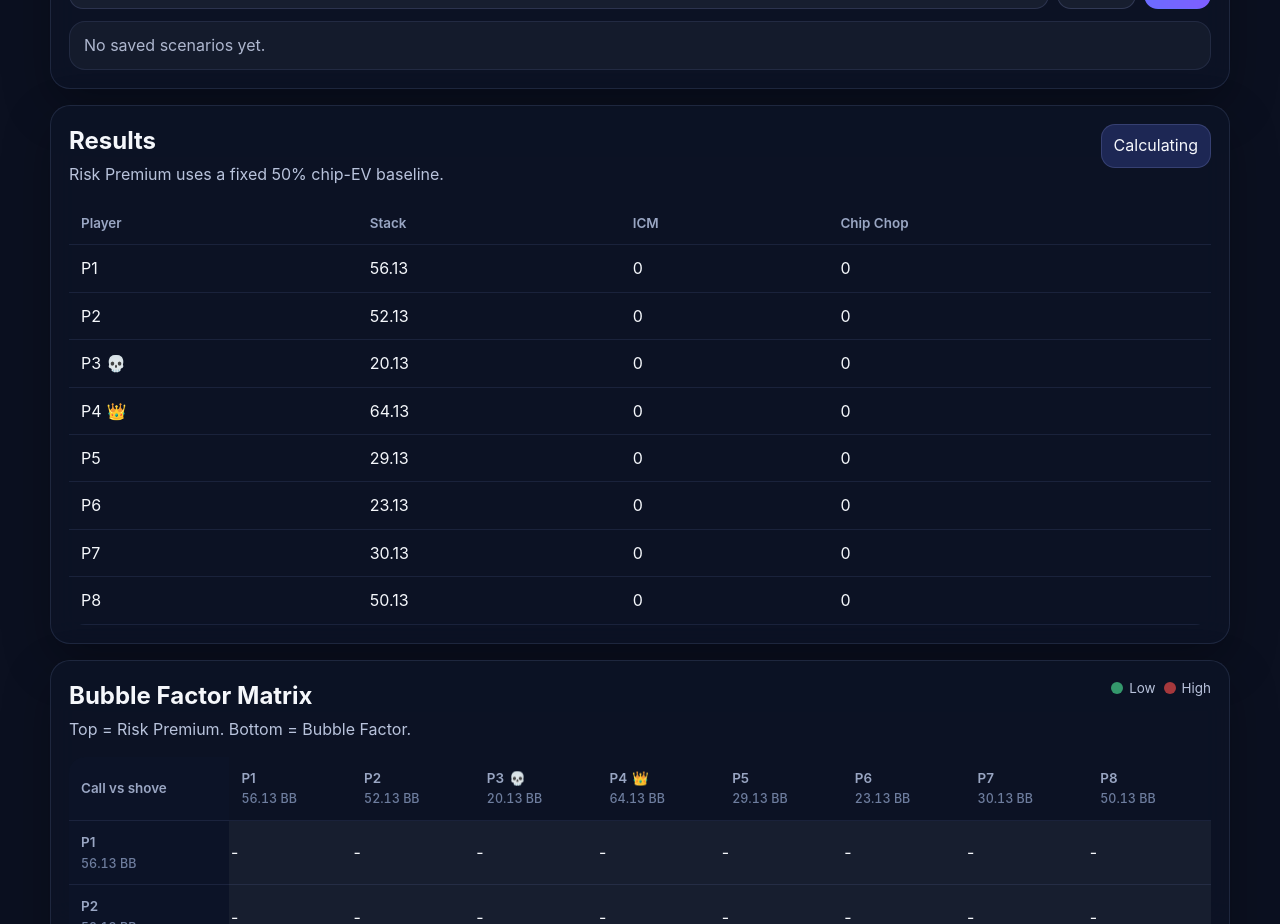
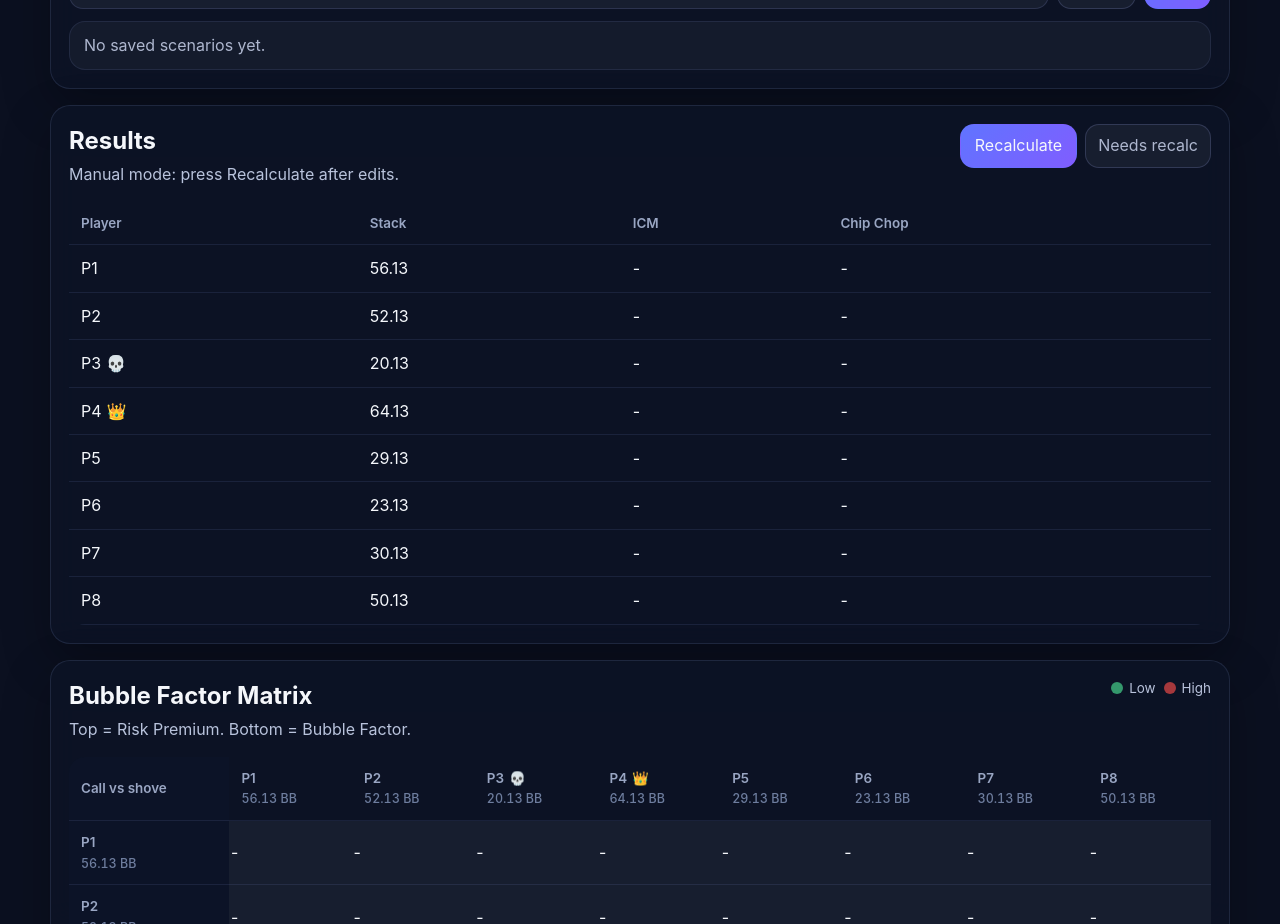
Before and after one commit to piyoSakai/bubble-factor-mtt, a React (Vite) app: page / in a window 1280 px wide. Shown: the part 1900-2824 px from the top of the page. Built offline with nearby package versions, Linux system fonts and the light colour scheme.

Commit message:
feat: switch to manual recalculation flow for heavy scenarios
Made-with: Cursor

```diff
--- a/src/App.tsx
+++ b/src/App.tsx
@@ -141,12 +141,14 @@ function App() {
   const [input, setInput] = useState<CalculationInput>(() => readInitialState());
   const [result, setResult] = useState<CalculationResult | null>(null);
   const [completedRequestKey, setCompletedRequestKey] = useState('');
+  const [inFlightRequestKey, setInFlightRequestKey] = useState<string | null>(null);
   const [savedScenarios, setSavedScenarios] = useState<SavedScenario[]>(() => readSavedScenarios());
   const [saveName, setSaveName] = useState('Final table sample');
   const [activeCell, setActiveCell] = useState<ActiveCell | null>(null);
   const workerRef = useRef<Worker | null>(null);
   const requestKey = useMemo(() => JSON.stringify(input), [input]);
-  const isCalculating = completedRequestKey !== requestKey;
+  const isCalculating = inFlightRequestKey !== null;
+  const needsRecalculation = completedRequestKey !== requestKey;
 
   useEffect(() => {
     const worker = new Worker(new URL('./workers/calculatorWorker.ts', import.meta.url), {
@@ -160,6 +162,7 @@ function App() {
 
       setResult(event.data.payload);
       setCompletedRequestKey(event.data.requestKey);
+      setInFlightRequestKey(null);
     };
 
     workerRef.current = worker;
@@ -171,20 +174,7 @@ function App() {
 
   useEffect(() => {
     window.localStorage.setItem(STORAGE_KEY, JSON.stringify(input));
-    if (!workerRef.current) {
-      return;
-    }
-
-    const timeout = window.setTimeout(() => {
-      workerRef.current?.postMessage({
-        type: 'calculate',
-        requestKey,
-        payload: input,
-      });
-    }, 180);
-
-    return () => window.clearTimeout(timeout);
-  }, [input, requestKey]);
+  }, [input]);
 
   useEffect(() => {
     window.localStorage.setItem(SAVES_KEY, JSON.stringify(savedScenarios));
@@ -318,6 +308,20 @@ function App() {
     link.download = `${safeName || 'bubble-factor-scenario'}.json`;
     link.click();
     URL.revokeObjectURL(url);
+  };
+
+  const runCalculation = () => {
+    if (!workerRef.current || isCalculating) {
+      return;
+    }
+
+    setInFlightRequestKey(requestKey);
+    setActiveCell(null);
+    workerRef.current.postMessage({
+      type: 'calculate',
+      requestKey,
+      payload: input,
+    });
   };
 
   const activeCellData = useMemo(() => {
@@ -525,11 +529,21 @@ function App() {
           <div className="panel-head">
             <div>
               <h2>Results</h2>
-              <p className="helper-copy">Risk Premium uses a fixed 50% chip-EV baseline.</p>
+              <p className="helper-copy">Manual mode: press Recalculate after edits.</p>
             </div>
-            <span className={isCalculating ? 'status-chip live' : 'status-chip'}>
-              {isCalculating ? 'Calculating' : 'Ready'}
-            </span>
+            <div className="action-row">
+              <button
+                type="button"
+                className="primary-button"
+                onClick={runCalculation}
+                disabled={isCalculating || !needsRecalculation}
+              >
+                {isCalculating ? 'Calculating…' : 'Recalculate'}
+              </button>
+              <span className={isCalculating ? 'status-chip live' : 'status-chip'}>
+                {isCalculating ? 'Calculating' : needsRecalculation ? 'Needs recalc' : 'Ready'}
+              </span>
+            </div>
           </div>
 
           {result?.warnings.length ? (
@@ -560,8 +574,8 @@ function App() {
                       )}
                     </td>
                     <td>{numberFormatter.format(player.stack)}</td>
-                    <td>{valueFormatter.format(result?.equities[index] ?? 0)}</td>
-                    <td>{valueFormatter.format(result?.chipChop[index] ?? 0)}</td>
+                    <td>{result ? valueFormatter.format(result.equities[index] ?? 0) : '-'}</td>
+                    <td>{result ? valueFormatter.format(result.chipChop[index] ?? 0) : '-'}</td>
                   </tr>
                 ))}
               </tbody>
--- a/src/app.css
+++ b/src/app.css
@@ -92,6 +92,11 @@
 .icon-button:hover,
 .pill:hover {
   background: rgba(255, 255, 255, 0.1);
+}
+
+button:disabled {
+  opacity: 0.55;
+  cursor: not-allowed;
 }
 
 .summary-grid {
```
